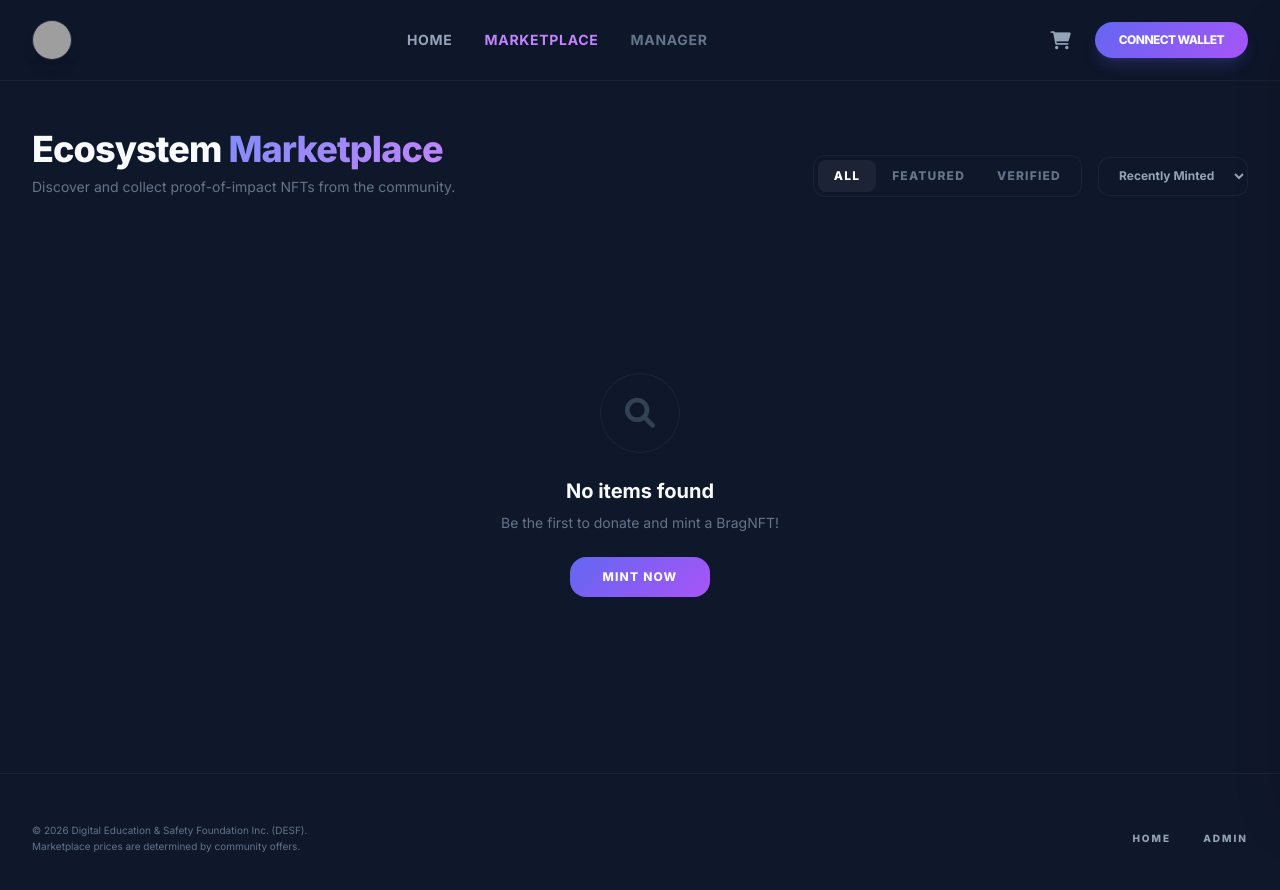
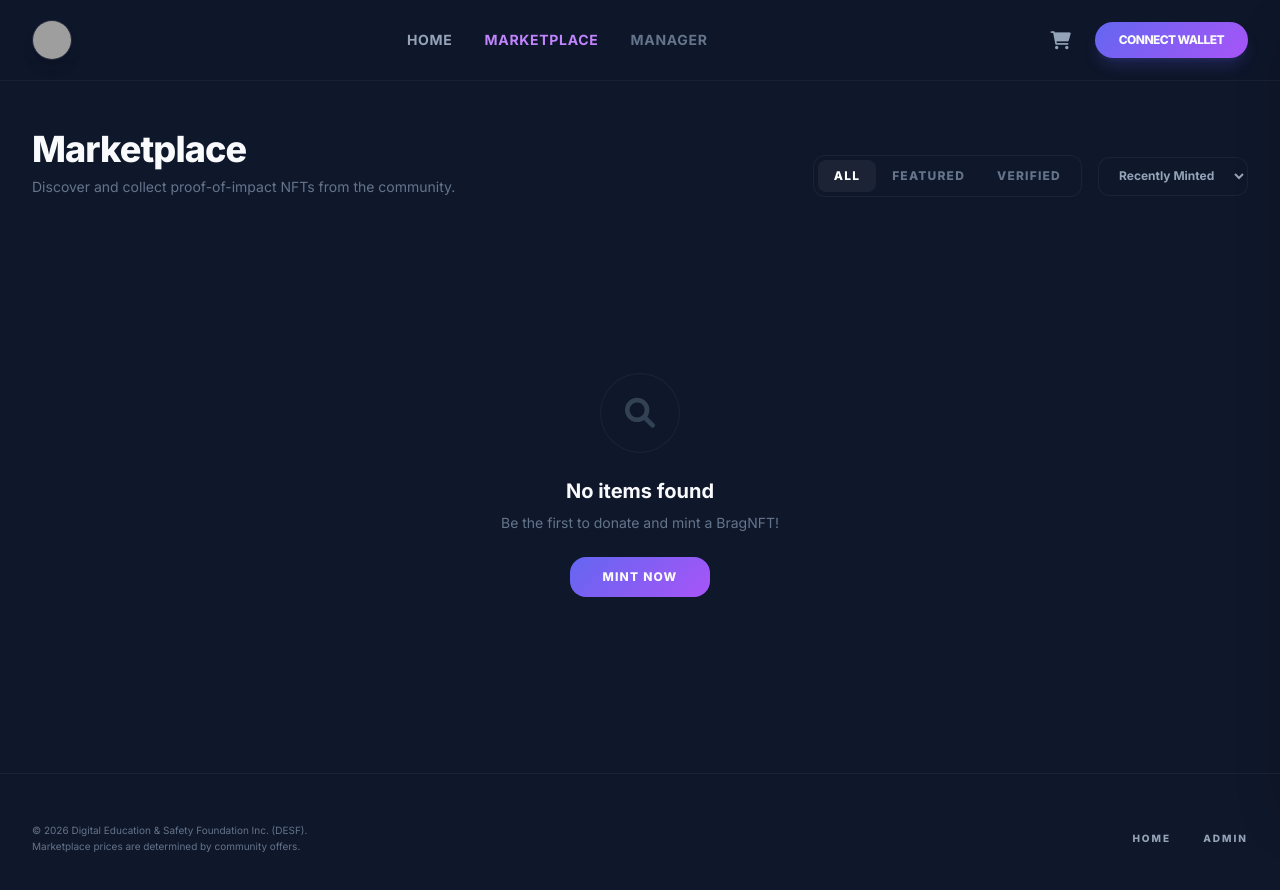
Before and after one commit to digitaledsafety/nexus.bragdotcharity.github.io, a website: page frontend/marketplace.html in a window 1280 px wide. Drawn offline with nearby package versions, Linux system fonts and the light colour scheme; grey boxes are pictures that could not be loaded.

Commit message:
Update marketplace.html

```diff
--- a/frontend/marketplace.html
+++ b/frontend/marketplace.html
@@ -76,7 +76,7 @@
     <main class="max-w-7xl mx-auto px-4 sm:px-6 lg:px-8 py-12 flex-grow w-full">
         <div class="flex flex-col md:flex-row md:items-end justify-between gap-8 mb-12">
             <div class="space-y-2">
-                <h1 class="text-4xl font-black tracking-tight">Ecosystem <span class="brag-gradient-text">Marketplace</span></h1>
+                <h1 class="text-4xl font-black tracking-tight">Marketplace</h1>
                 <p class="text-slate-500 text-sm">Discover and collect proof-of-impact NFTs from the community.</p>
             </div>
 
```
